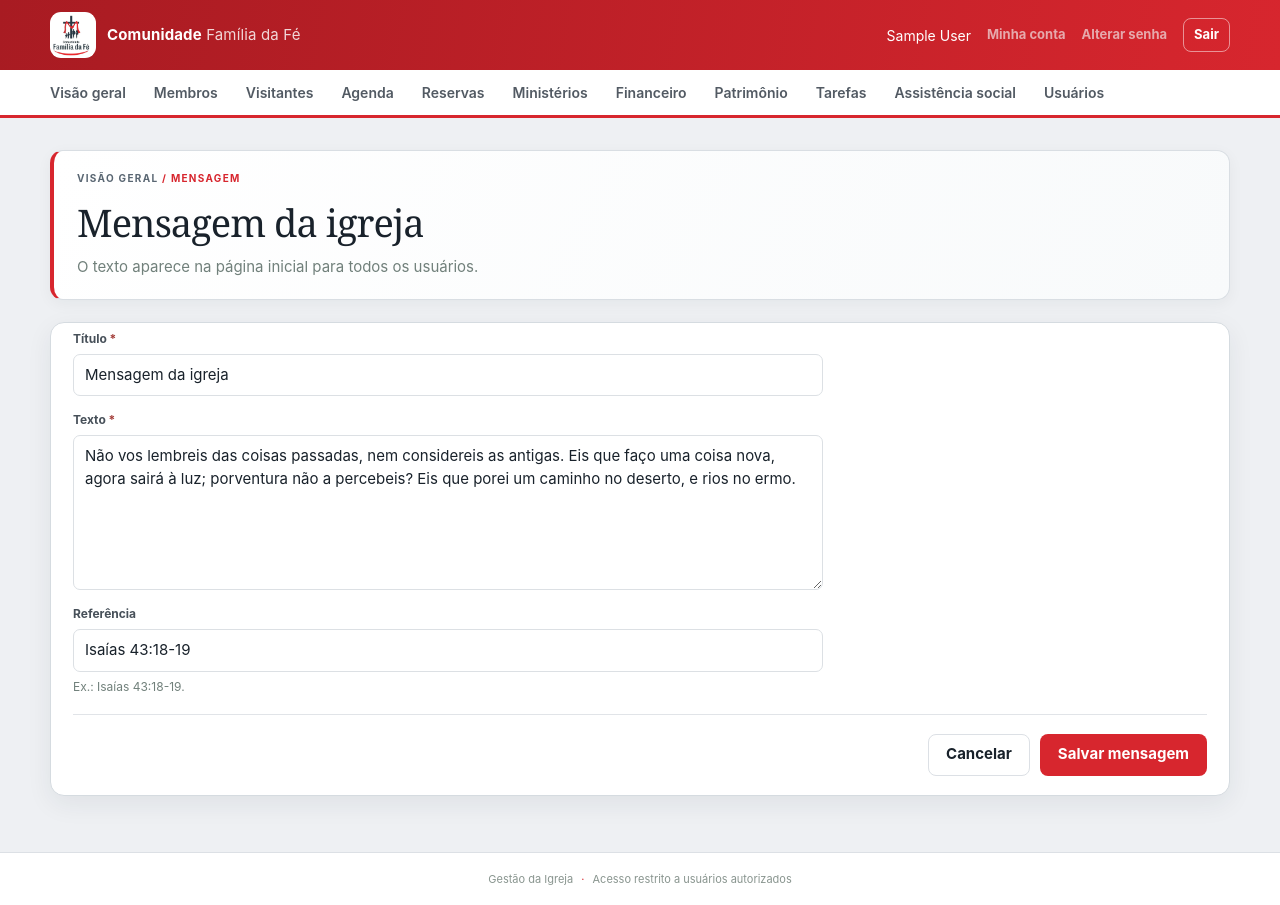
After one commit to CHARLES-SANTOS-2472/gestao_igreja, a Django app: page /mensagem/editar/ in a window 1280 px wide. The commit adds this page. Run offline with Django 5.2, Linux system fonts and the light colour scheme; the visitor is signed in with stand-in values (Sample User, id 1); data comes from the database, SQL or seed files in the repository.

Commit message:
Mensagem da igreja editavel (versiculo de Isaias 43:18-19) na pagina inicial
Co-authored-by: Copilot <223556219+Copilot@users.noreply.github.com>

```diff
--- a/membros/forms.py
+++ b/membros/forms.py
@@ -2,8 +2,15 @@ from django import forms
 from django.core.exceptions import ValidationError
 from django.db import transaction
 
-from .models import CboOccupation, Member
+from .models import ChurchMessage, CboOccupation, Member
 from .photos import PhotoFormMixin
+
+
+class ChurchMessageForm(forms.ModelForm):
+    class Meta:
+        model = ChurchMessage
+        fields = ("title", "text", "reference")
+        widgets = {"text": forms.Textarea(attrs={"rows": 6, "maxlength": 1200})}
 
 
 class FamilyMemberMultipleChoiceField(forms.ModelMultipleChoiceField):
--- a/membros/models.py
+++ b/membros/models.py
@@ -59,6 +59,35 @@ class MessageOccasion(models.Model):
 
     def __str__(self):
         return f"{self.name} ({self.day:02d}/{self.month:02d})"
+
+
+class ChurchMessage(models.Model):
+    DEFAULT_TEXT = (
+        "Não vos lembreis das coisas passadas, nem considereis as antigas. "
+        "Eis que faço uma coisa nova, agora sairá à luz; porventura não a percebeis? "
+        "Eis que porei um caminho no deserto, e rios no ermo."
+    )
+    DEFAULT_REFERENCE = "Isaías 43:18-19"
+
+    title = models.CharField("título", max_length=80, default="Mensagem da igreja")
+    text = models.TextField("texto", max_length=1200, default=DEFAULT_TEXT)
+    reference = models.CharField(
+        "referência", max_length=80, blank=True, default=DEFAULT_REFERENCE,
+        help_text="Ex.: Isaías 43:18-19.",
+    )
+    updated_at = models.DateTimeField("atualizada em", auto_now=True)
+
+    class Meta:
+        verbose_name = "mensagem da igreja"
+        verbose_name_plural = "mensagem da igreja"
+
+    @classmethod
+    def current(cls):
+        message = cls.objects.order_by("pk").first()
+        return message or cls.objects.create()
+
+    def __str__(self):
+        return self.title
 
 
 class Member(PhotoModelMixin, models.Model):
--- a/membros/urls.py
+++ b/membros/urls.py
@@ -1,6 +1,7 @@
 from django.urls import path
 
 from .views import (
+    ChurchMessageUpdateView,
     DashboardView,
     MemberCreateView,
     MemberDetailView,
@@ -14,6 +15,7 @@ from .views import (
 
 urlpatterns = [
     path("", DashboardView.as_view(), name="dashboard"),
+    path("mensagem/editar/", ChurchMessageUpdateView.as_view(), name="church-message-update"),
     path("pessoas/profissoes/cbo/", cbo_occupation_search, name="cbo-occupation-search"),
     path("visitantes/", VisitorListView.as_view(), name="visitor-list"),
     path("visitantes/novo/", VisitorCreateView.as_view(), name="visitor-create"),
--- a/membros/views.py
+++ b/membros/views.py
@@ -16,8 +16,8 @@ from ministerios.models import Department
 from patrimonio.models import AdministrativeTask, ChurchAsset
 
 from .dashboard_charts import build_charts
-from .forms import MemberForm
-from .models import CboOccupation, Member
+from .forms import ChurchMessageForm, MemberForm
+from .models import CboOccupation, ChurchMessage, Member
 
 
 @login_required
@@ -230,7 +230,23 @@ class DashboardView(LoginRequiredMixin, PermissionRequiredMixin, TemplateView):
         context["dashboard_cards"] = cards
         context["charts"] = build_charts(user)
         context["upcoming_events"] = upcoming_events
+        context["church_message"] = ChurchMessage.current()
         return context
+
+
+class ChurchMessageUpdateView(LoginRequiredMixin, PermissionRequiredMixin, UpdateView):
+    form_class = ChurchMessageForm
+    template_name = "membros/church_message_form.html"
+    permission_required = "membros.change_churchmessage"
+    raise_exception = True
+    success_url = reverse_lazy("dashboard")
+
+    def get_object(self, queryset=None):
+        return ChurchMessage.current()
+
+    def form_valid(self, form):
+        messages.success(self.request, "Mensagem da igreja atualizada.")
+        return super().form_valid(form)
 
 
 class MemberListView(LoginRequiredMixin, PermissionRequiredMixin, ListView):
--- a/static/css/app.css
+++ b/static/css/app.css
@@ -463,3 +463,9 @@ input:focus, select:focus, textarea:focus { outline: 3px solid #dce3eb; border-c
 .photo-preview img { width: 100%; height: 100%; object-fit: cover; }
 .photo-preview.is-empty { border-style: dashed; }
 .photo-controls { display: grid; flex: 1; gap: 6px; min-width: 220px; }
+
+/* Mensagem da igreja */
+.overview-message-slot > div { display: grid; gap: 4px; }
+.overview-message-text { font-family: Georgia, serif; font-size: 15px; font-style: italic; line-height: 1.55; color: #2b3946; }
+.overview-message-ref { font-size: 12px; font-weight: 700; color: var(--red-dark); }
+.overview-message-edit { justify-self: start; font-size: 12px; }
--- a/templates/base.html
+++ b/templates/base.html
@@ -6,7 +6,7 @@
   <meta name="viewport" content="width=device-width, initial-scale=1">
   <meta name="theme-color" content="#1e2934">
   <title>{% block title %}Gestão da Igreja{% endblock %}</title>
-  <link rel="stylesheet" href="{% static 'css/app.css' %}?v=20261103-5">
+  <link rel="stylesheet" href="{% static 'css/app.css' %}?v=20261103-6">
 </head>
 <body>
   <header class="topbar">
--- /dev/null
+++ b/templates/membros/church_message_form.html
@@ -0,0 +1,15 @@
+{% extends "base.html" %}
+{% block title %}Mensagem da igreja · Gestão da Igreja{% endblock %}
+{% block content %}
+<div class="page-heading"><div><div class="eyebrow"><a class="back-link" href="{% url 'dashboard' %}">VISÃO GERAL</a> / MENSAGEM</div><h1>Mensagem da igreja</h1><p class="muted">O texto aparece na página inicial para todos os usuários.</p></div></div>
+<form method="post" class="panel form-panel">
+  {% csrf_token %}
+  {% if form.non_field_errors %}<div class="message error">{{ form.non_field_errors }}</div>{% endif %}
+  <div class="form-grid">{% for field in form %}<div class="field field-wide">
+    <label for="{{ field.id_for_label }}">{{ field.label }}{% if field.field.required %} <span class="required">*</span>{% endif %}</label>{{ field }}
+    {% if field.help_text %}<span class="help-text">{{ field.help_text }}</span>{% endif %}
+    {% for error in field.errors %}<span class="field-error">{{ error }}</span>{% endfor %}
+  </div>{% endfor %}</div>
+  <div class="form-actions"><a class="button button-secondary" href="{% url 'dashboard' %}">Cancelar</a><button class="button button-primary" type="submit">Salvar mensagem</button></div>
+</form>
+{% endblock %}
--- a/templates/membros/dashboard.html
+++ b/templates/membros/dashboard.html
@@ -9,7 +9,7 @@
     <p>Indicadores de todos os módulos em um só lugar. Use os botões dos gráficos para entrar em cada área.</p>
     <div class="overview-message-slot">
       <span class="overview-message-mark" aria-hidden="true">“</span>
-      <div><strong>Mensagem da igreja</strong><span>Este espaço poderá receber avisos, versículos e mensagens especiais.</span></div>
+      <div><strong>{{ church_message.title }}</strong><span class="overview-message-text">{{ church_message.text|linebreaksbr }}</span>{% if church_message.reference %}<span class="overview-message-ref">{{ church_message.reference }}</span>{% endif %}{% if perms.membros.change_churchmessage %}<a class="text-link overview-message-edit" href="{% url 'church-message-update' %}">Editar mensagem</a>{% endif %}</div>
     </div>
   </div>
   <div class="overview-image-slot overview-logo-slot">
```
Also changed, not shown: membros/admin.py (+6 -1 lines), membros/test_message.py (added, +50 -0 lines), membros/migrations/0009_churchmessage.py (added).
